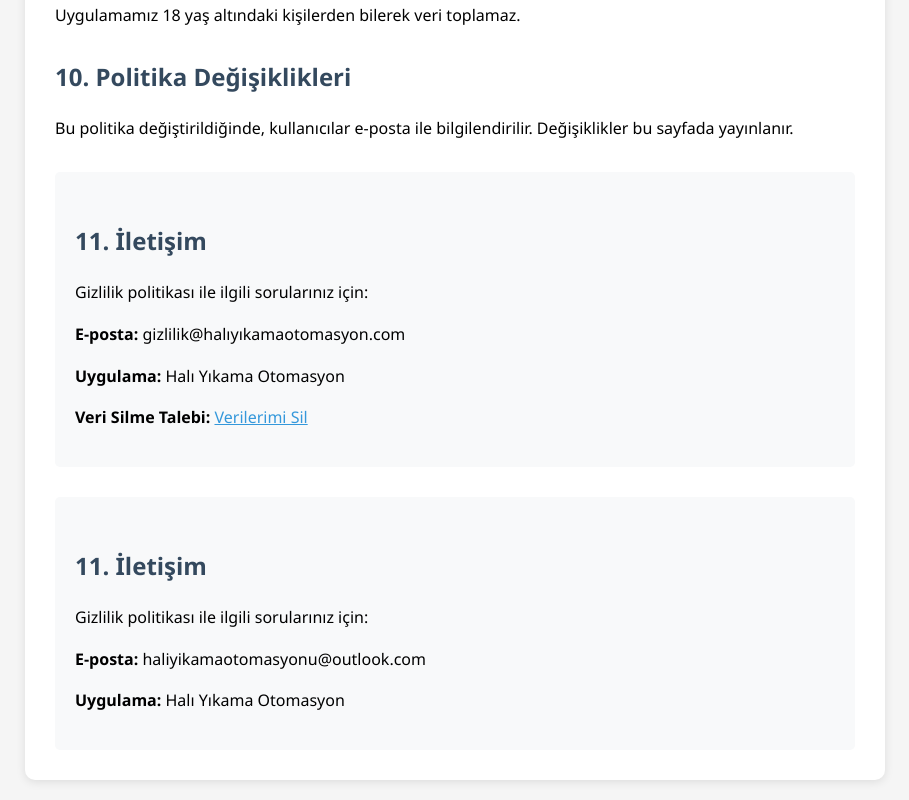
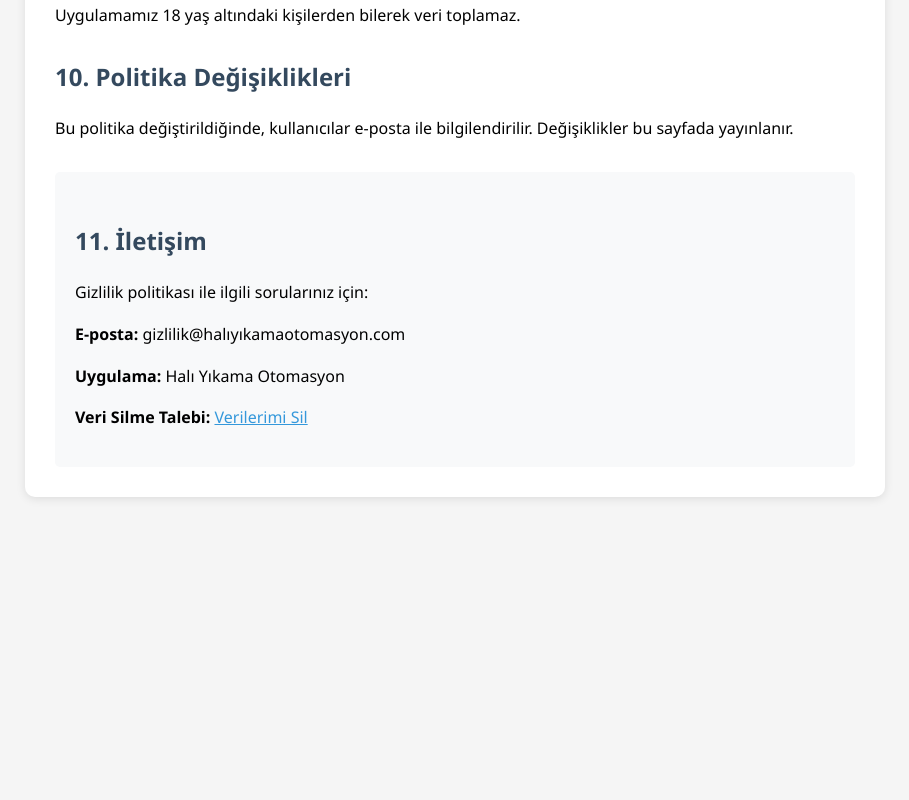
Before and after one commit to admkrt2120/hal--y-kama-gizlilik-politikas-, a plain HTML site: page index.html in a window 1280 px wide. Shown: the part 2055-2855 px from the top of the page, without its empty margins (185-1094 px from the left). After the commit the page ends 2572 px from the top, so only its background shows below. Drawn offline with Linux system fonts and the light colour scheme.

Commit message:
Update index.html

```diff
--- a/index.html
+++ b/index.html
@@ -128,12 +128,6 @@
             <p><strong>Uygulama:</strong> Halı Yıkama Otomasyon</p>
             <p><strong>Veri Silme Talebi:</strong> <a href="veri-silme.html" style="color: #3498DB;">Verilerimi Sil</a></p>
         </div>
-        <div class="contact-info">
-            <h2>11. İletişim</h2>
-            <p>Gizlilik politikası ile ilgili sorularınız için:</p>
-            <p><strong>E-posta:</strong> haliyikamaotomasyonu@outlook.com</p>
-            <p><strong>Uygulama:</strong> Halı Yıkama Otomasyon</p>
-        </div>
     </div>
 </body>
 </html>
```
